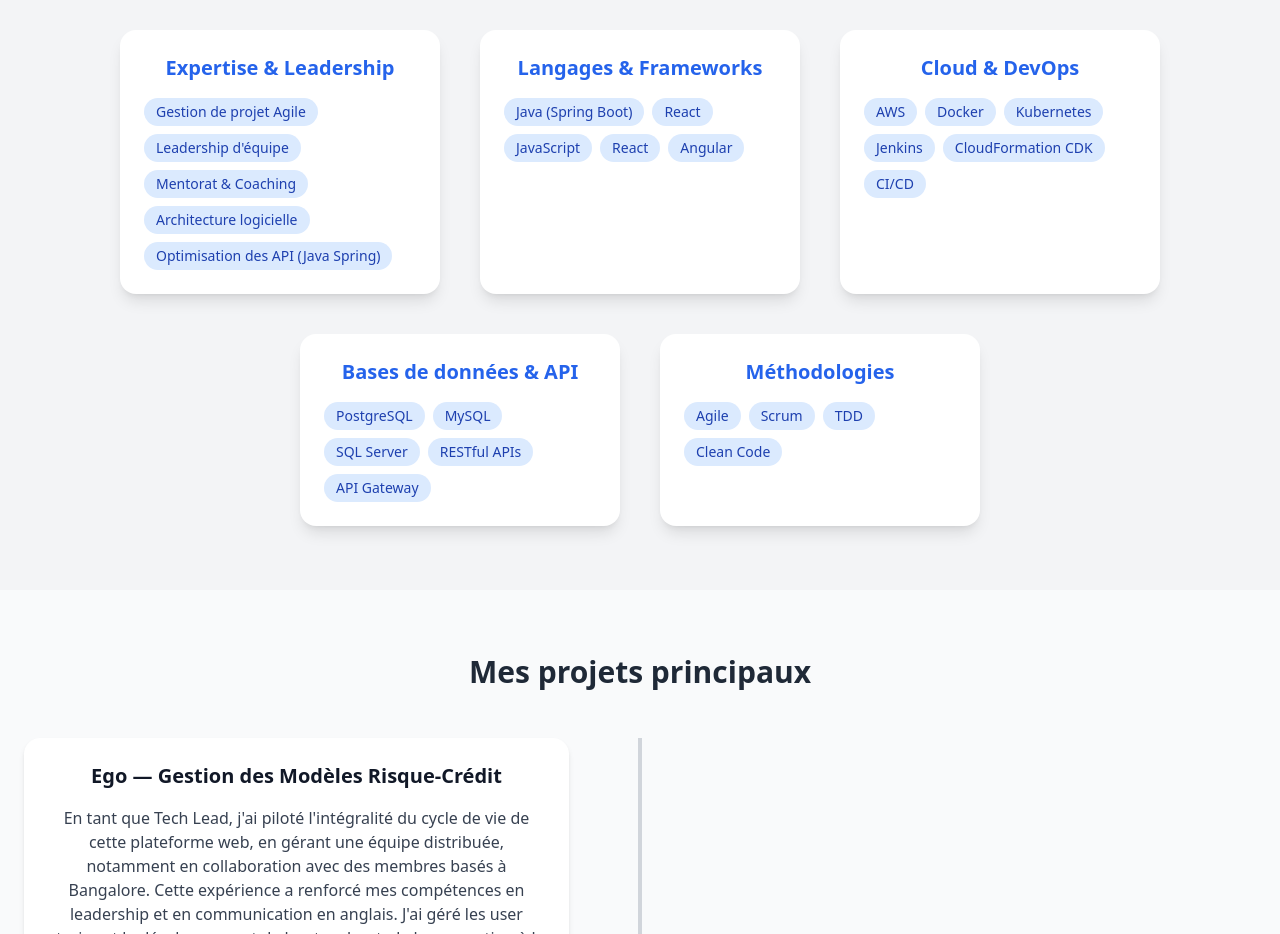
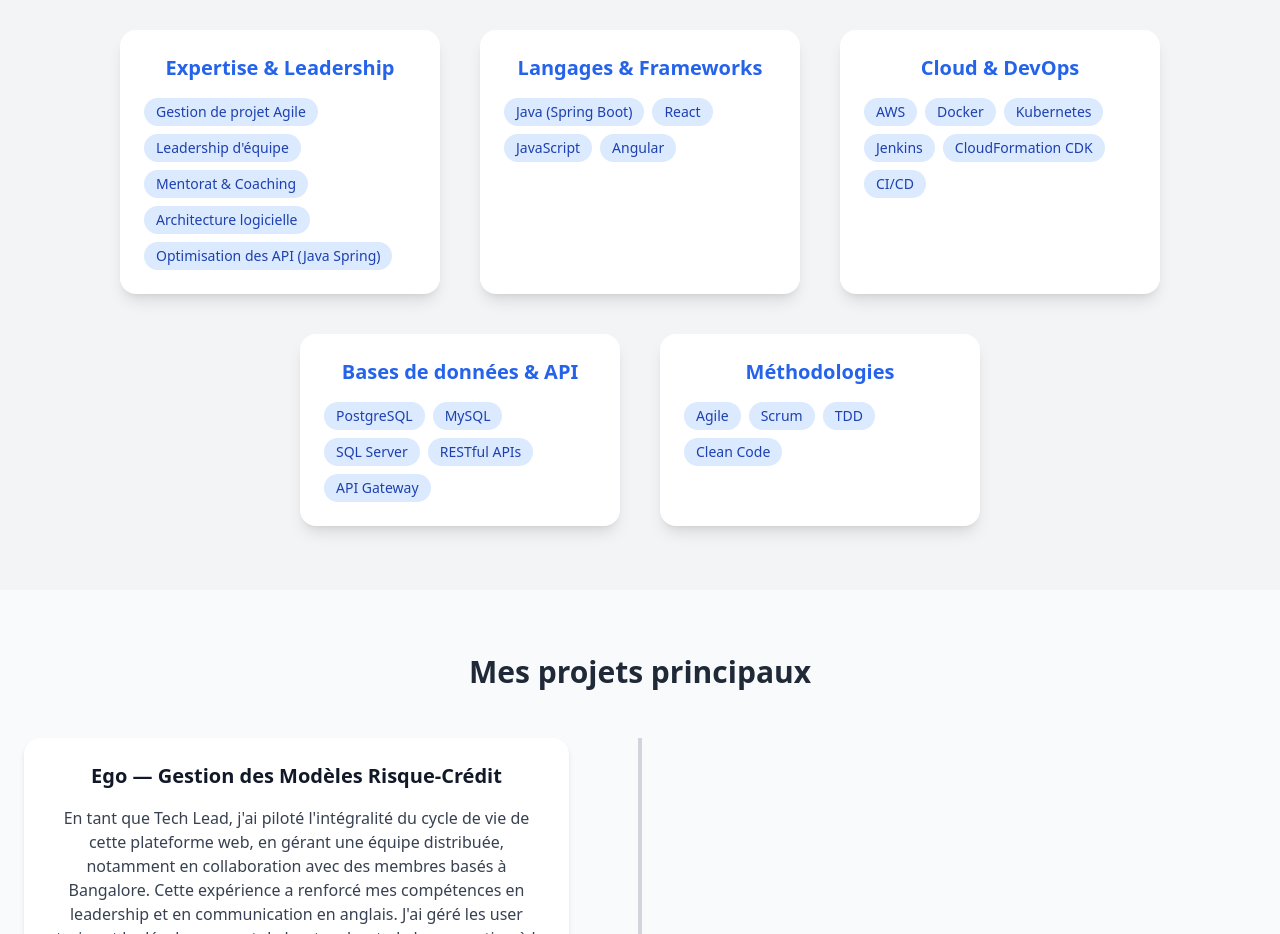
Before and after one commit to mouradmamassi/mourad-portfolio, a React (Vite) app: page / in a window 1280 px wide. Shown: the part 902-1836 px from the top of the page. Built offline with nearby package versions, Linux system fonts and the light colour scheme.

Commit message:
⚡ refacto

```diff
--- a/src/components/SkillsSection.jsx
+++ b/src/components/SkillsSection.jsx
@@ -62,7 +62,6 @@ export default function SkillsSection() {
       "Java (Spring Boot)",
       "React",
       "JavaScript",
-      "React",
       "Angular",
     ],
     "Cloud & DevOps": [
```
